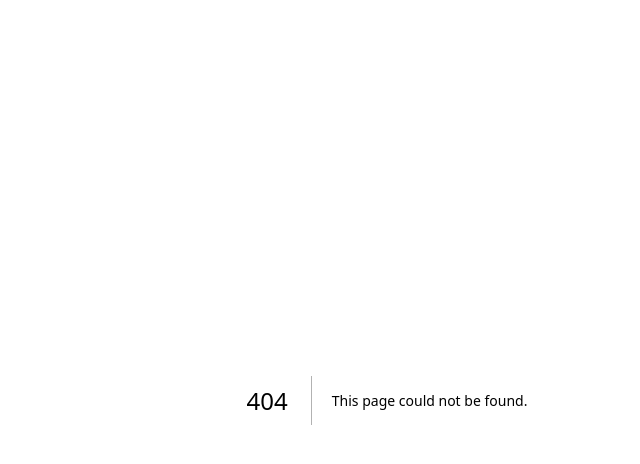
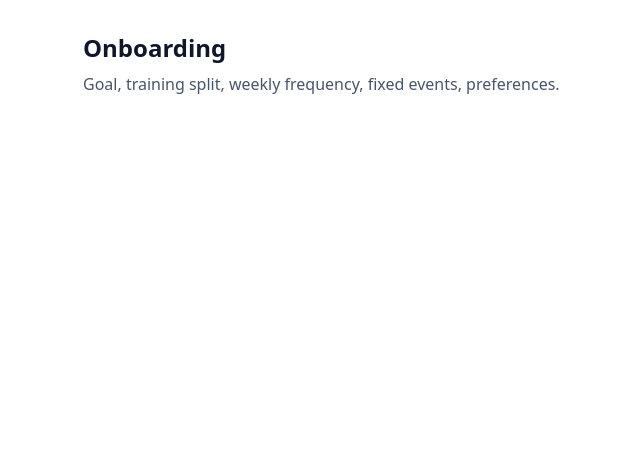
Before and after one commit to ycaptain/fitplan, a Next.js app in the folder frontend/: page /onboarding in a window 1280 px wide. Before the commit this address had no page. Shown: the top 464 px of the page, without its empty margins (253-893 px from the left). Built offline with nearby package versions, Linux system fonts and the light colour scheme.

Commit message:
feat(frontend): add page routes

```diff
--- /dev/null
+++ b/frontend/app/history/page.tsx
@@ -0,0 +1,8 @@
+export default function HistoryPage() {
+  return (
+    <main className="mx-auto max-w-4xl p-8">
+      <h1 className="text-2xl font-semibold">Plan History</h1>
+      <p className="mt-2 text-slate-600">Past plans and adherence record.</p>
+    </main>
+  );
+}
--- /dev/null
+++ b/frontend/app/onboarding/page.tsx
@@ -0,0 +1,10 @@
+export default function OnboardingPage() {
+  return (
+    <main className="mx-auto max-w-2xl p-8">
+      <h1 className="text-2xl font-semibold">Onboarding</h1>
+      <p className="mt-2 text-slate-600">
+        Goal, training split, weekly frequency, fixed events, preferences.
+      </p>
+    </main>
+  );
+}
--- /dev/null
+++ b/frontend/app/plan/page.tsx
@@ -0,0 +1,8 @@
+export default function PlanPage() {
+  return (
+    <main className="mx-auto max-w-6xl p-8">
+      <h1 className="text-2xl font-semibold">Your Week</h1>
+      <p className="mt-2 text-slate-600">Calendar, score card, and replan controls.</p>
+    </main>
+  );
+}
--- /dev/null
+++ b/frontend/app/settings/page.tsx
@@ -0,0 +1,10 @@
+export default function SettingsPage() {
+  return (
+    <main className="mx-auto max-w-2xl p-8">
+      <h1 className="text-2xl font-semibold">Settings</h1>
+      <p className="mt-2 text-slate-600">
+        Preferences, constraint library, exercise library.
+      </p>
+    </main>
+  );
+}
```
